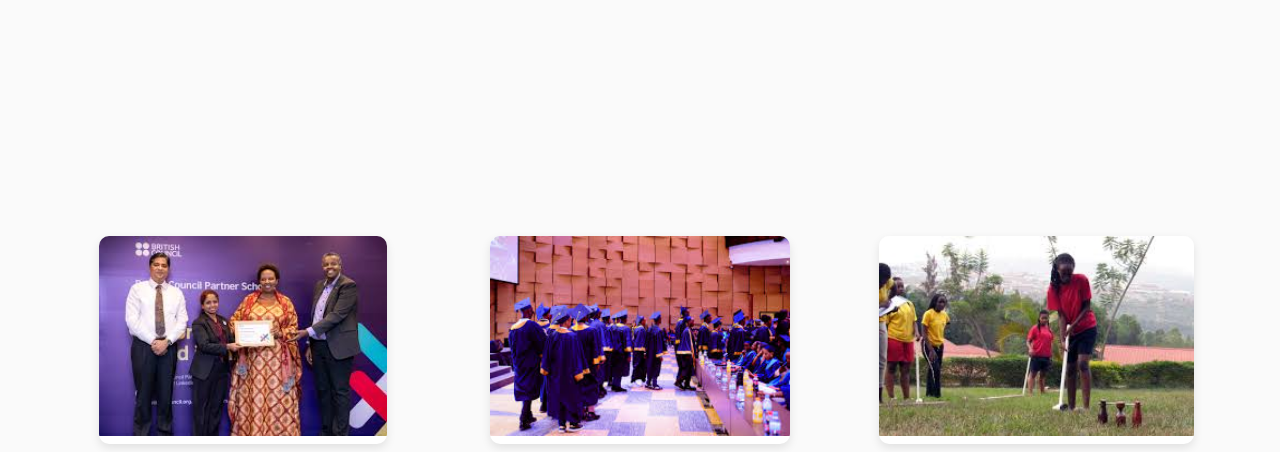
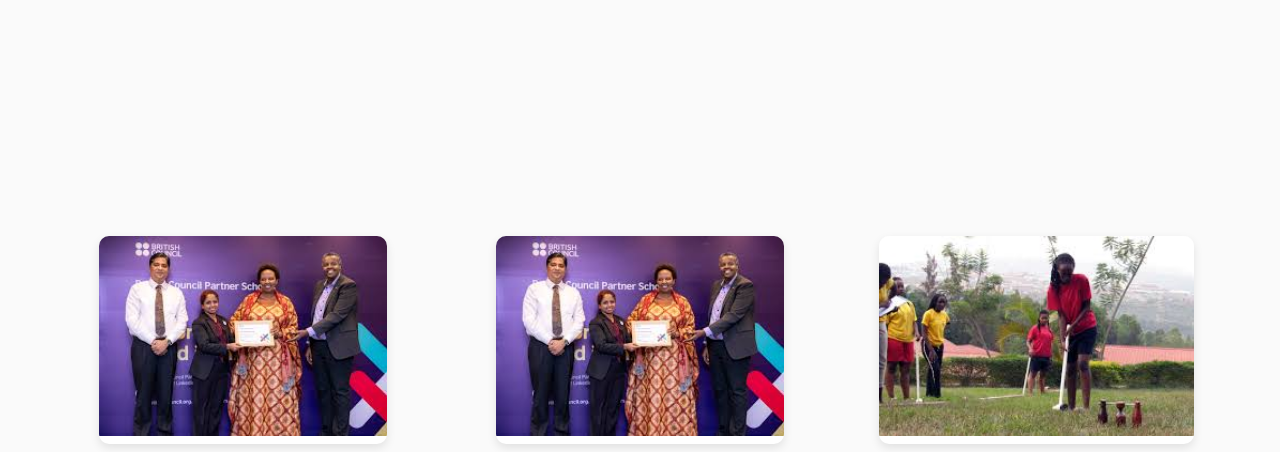
Before and after one commit to musonijunior/My-First-Repository, a plain HTML site: page gallery.html in a window 1280 px wide. Shown: the part 348-800 px from the top of the page. Drawn offline with Linux system fonts and the light colour scheme; files whose address does not match are found by name.

Commit message:
Commit change

```diff
--- a/gallery.html
+++ b/gallery.html
@@ -24,7 +24,7 @@
 
 <section class="grid">
   <div class="card"><img src="C:\Users\Edward Musoni\Desktop\New folder\download.jpg" alt="Event photo"></div>
-  <div class="card"><img src="C:\Users\Edward Musoni\Desktop\New folder\h.jpg" alt="Award ceremony"></div>
+  <div class="card"><img src="download.jpg" alt="Award ceremony"></div>
   <div class="card"><img src="j.jpg" alt="Sports event"></div>
   <div class="card"><video src="C:\Users\Edward Musoni\Desktop\New folder\videoplayback.mp4" controls></video></div>
 </section>
```
